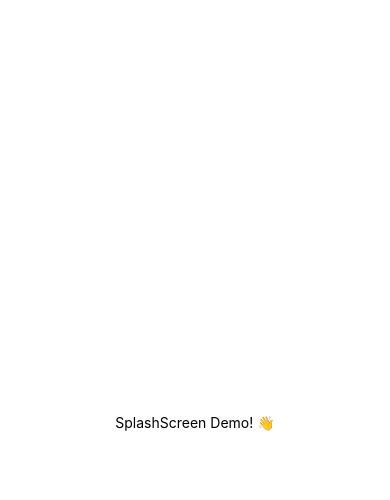
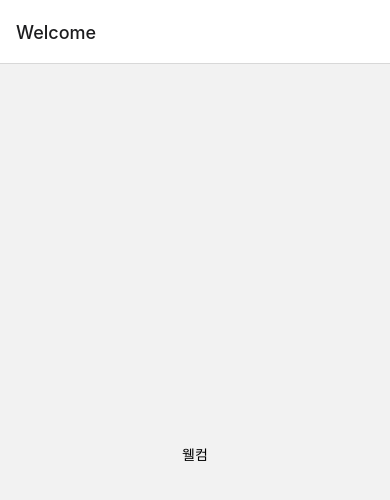
Before and after one commit to jyw1341/pensive, a React Native app: screen /Welcome in a window 390 px wide. Shown: the top 500 px of the page. Built offline with nearby package versions, Linux system fonts and the light colour scheme.

Commit message:
feat: 네비게이션 기능 추가
네비게이션 기능을 추가하고 웰컴 스크린 화면 추가

```diff
--- a/package.json
+++ b/package.json
@@ -9,12 +9,16 @@
     "web": "expo start --web"
   },
   "dependencies": {
+    "@react-navigation/native": "^6.1.8",
+    "@react-navigation/native-stack": "^6.9.14",
     "expo": "~49.0.13",
     "expo-font": "~11.4.0",
     "expo-splash-screen": "~0.20.5",
     "expo-status-bar": "~1.6.0",
     "react": "18.2.0",
-    "react-native": "0.72.5"
+    "react-native": "0.72.5",
+    "react-native-safe-area-context": "4.6.3",
+    "react-native-screens": "~3.22.0"
   },
   "devDependencies": {
     "@babel/core": "^7.20.0",
--- a/src/App.tsx
+++ b/src/App.tsx
@@ -4,6 +4,9 @@
 import * as SplashScreen from "expo-splash-screen";
 import * as Font from "expo-font";
 import Ionicons from "@expo/vector-icons/Ionicons";
+
+import { NavigationContainer } from "@react-navigation/native";
+import RootNavigator from "./navigators/RootNavigator";
 
 SplashScreen.preventAutoHideAsync();
 
@@ -29,7 +32,7 @@
     prepare();
   }, []);
 
-  const onLayoutRootView = useCallback(async () => {
+  const handleLayoutReady = useCallback(async () => {
     if (appIsReady) {
       await SplashScreen.hideAsync();
     }
@@ -40,11 +43,8 @@
   }
 
   return (
-    <View
-      style={{ flex: 1, alignItems: "center", justifyContent: "center" }}
-      onLayout={onLayoutRootView}
-    >
-      <Text>SplashScreen Demo! 👋</Text>
-    </View>
+    <NavigationContainer onReady={handleLayoutReady}>
+      <RootNavigator />
+    </NavigationContainer>
   );
 }
--- /dev/null
+++ b/src/navigators/RootNavigator.tsx
@@ -0,0 +1,21 @@
+import React from "react";
+import { createNativeStackNavigator } from "@react-navigation/native-stack";
+import LogIn from "../screens/LogIn";
+import SignUp from "../screens/SignUp";
+import Welcome from "../screens/Welcome";
+
+const Stack = createNativeStackNavigator();
+
+const RootNavigator = () => {
+  return (
+    <Stack.Navigator
+      screenOptions={{
+        animation: "slide_from_right",
+      }}
+    >
+      <Stack.Screen name="Welcome" component={Welcome} />
+    </Stack.Navigator>
+  );
+};
+
+export default RootNavigator;
--- /dev/null
+++ b/src/screens/LogIn.tsx
@@ -0,0 +1,10 @@
+import React from "react";
+import { Text, View } from "react-native";
+
+export default function LogIn() {
+  return (
+    <View style={{ flex: 1, alignItems: "center", justifyContent: "center" }}>
+      <Text>로그인</Text>
+    </View>
+  );
+}
--- /dev/null
+++ b/src/screens/SignUp.tsx
@@ -0,0 +1,10 @@
+import React from "react";
+import { Text, View } from "react-native";
+
+export default function LogIn() {
+  return (
+    <View style={{ flex: 1, alignItems: "center", justifyContent: "center" }}>
+      <Text>회원가입</Text>
+    </View>
+  );
+}
--- /dev/null
+++ b/src/screens/Welcome.tsx
@@ -0,0 +1,10 @@
+import React from "react";
+import { Text, View } from "react-native";
+
+export default function Welcome() {
+  return (
+    <View style={{ flex: 1, alignItems: "center", justifyContent: "center" }}>
+      <Text>웰컴</Text>
+    </View>
+  );
+}
```
Also changed, not shown: 1 other file (tests, documents, lock files or other folders).
